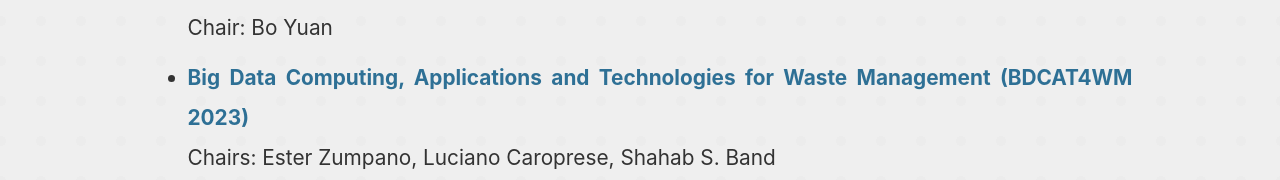
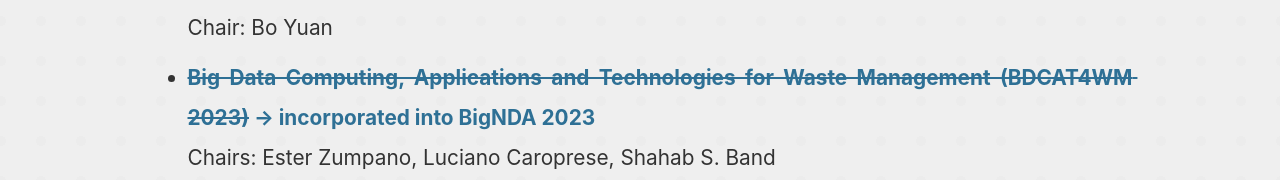
Before and after one commit to UCC-Conference/BDCAT2023, a React (Create React App) app: page /workshops in a window 1280 px wide. Shown: the part 340-520 px from the top of the page. Built offline with nearby package versions, Linux system fonts and the light colour scheme.

Commit message:
update: bdcat4wm workshop incorporated into bignda

```diff
--- a/src/pages/Workshops.js
+++ b/src/pages/Workshops.js
@@ -16,7 +16,7 @@ const Workshops = () => {
                         Chair: Bo Yuan
                     </li>
                     <li>
-                        <Link to="https://sites.google.com/dimes.unical.it/bdcat4wm2023/home-page" target="_blank">Big Data Computing, Applications and Technologies for Waste Management (BDCAT4WM 2023)</Link>
+                        <Link to="https://sites.google.com/dimes.unical.it/bdcat4wm2023/home-page" target="_blank"><del>Big Data Computing, Applications and Technologies for Waste Management (BDCAT4WM 2023)</del> -> incorporated into BigNDA 2023</Link>
                         <br />
                         Chairs: Ester Zumpano, Luciano Caroprese, Shahab S. Band
                     </li>
```
